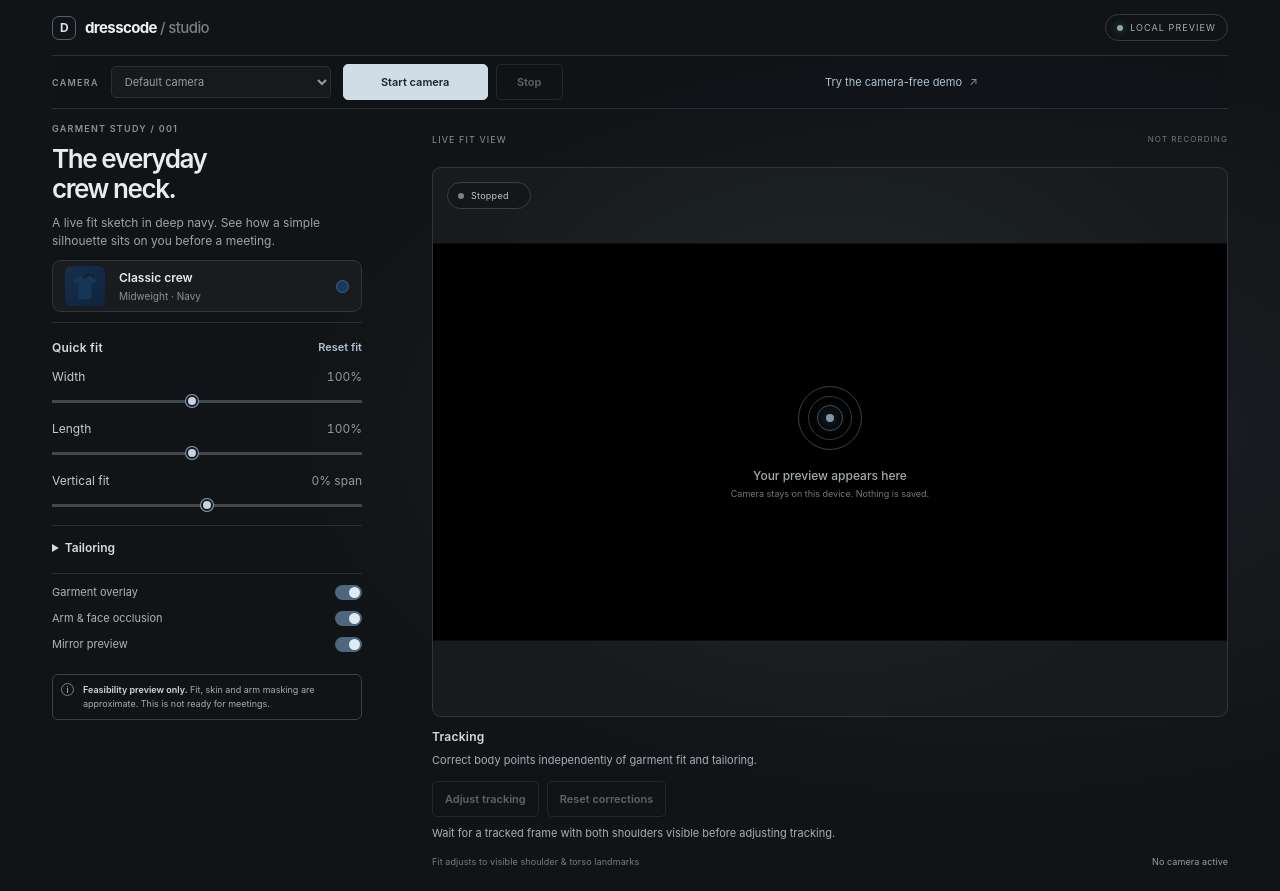
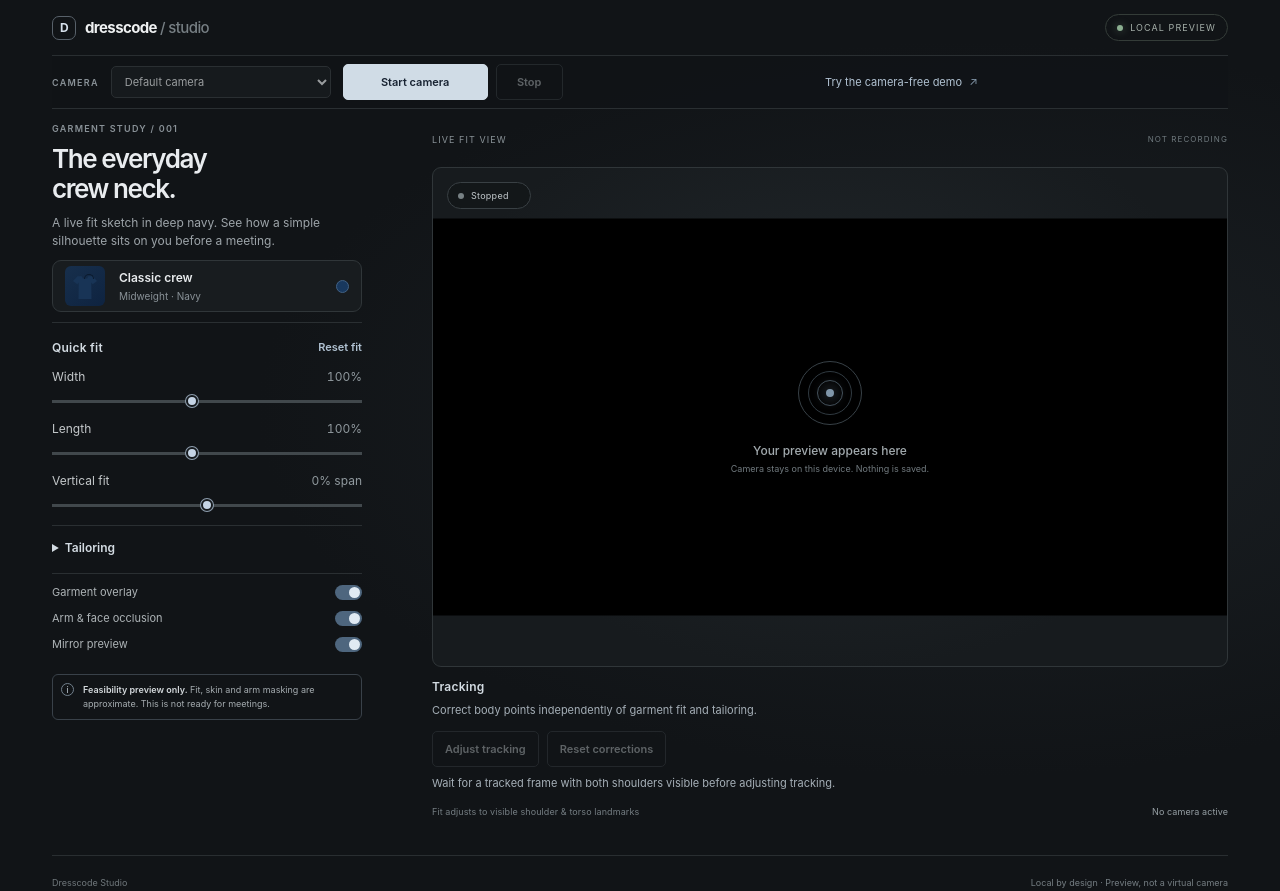
Before and after one commit to newtonma7/dresscode, a website built with Vite: page index.html in a window 1280 px wide. Shown: the top 891 px of the page. Built offline with nearby package versions, Linux system fonts and the light colour scheme.

Commit message:
fix(preview): keep the garment visible beside tailoring controls

```diff
--- a/src/style.css
+++ b/src/style.css
@@ -777,6 +777,18 @@ button:focus-visible, summary:focus-visible, select:focus-visible {
   }
 }
 
+@media (min-width: 761px) {
+  .preview-column {
+    position: sticky;
+    top: 72px;
+    align-self: start;
+  }
+  .stage {
+    min-height: 180px;
+    height: clamp(180px, calc(100dvh - 300px), 680px);
+  }
+}
+
 @media (max-width: 760px) {
   .studio {
     padding: 0 18px;
```
